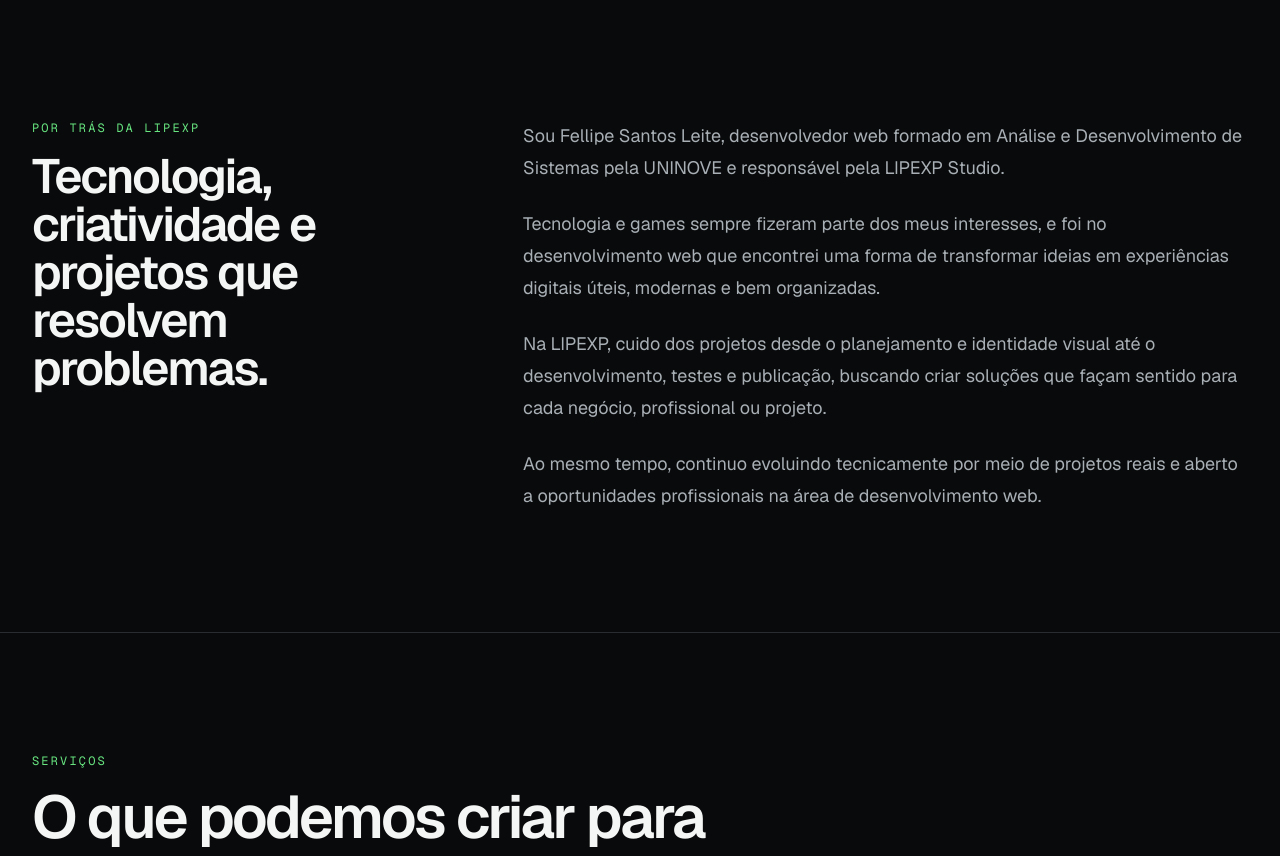
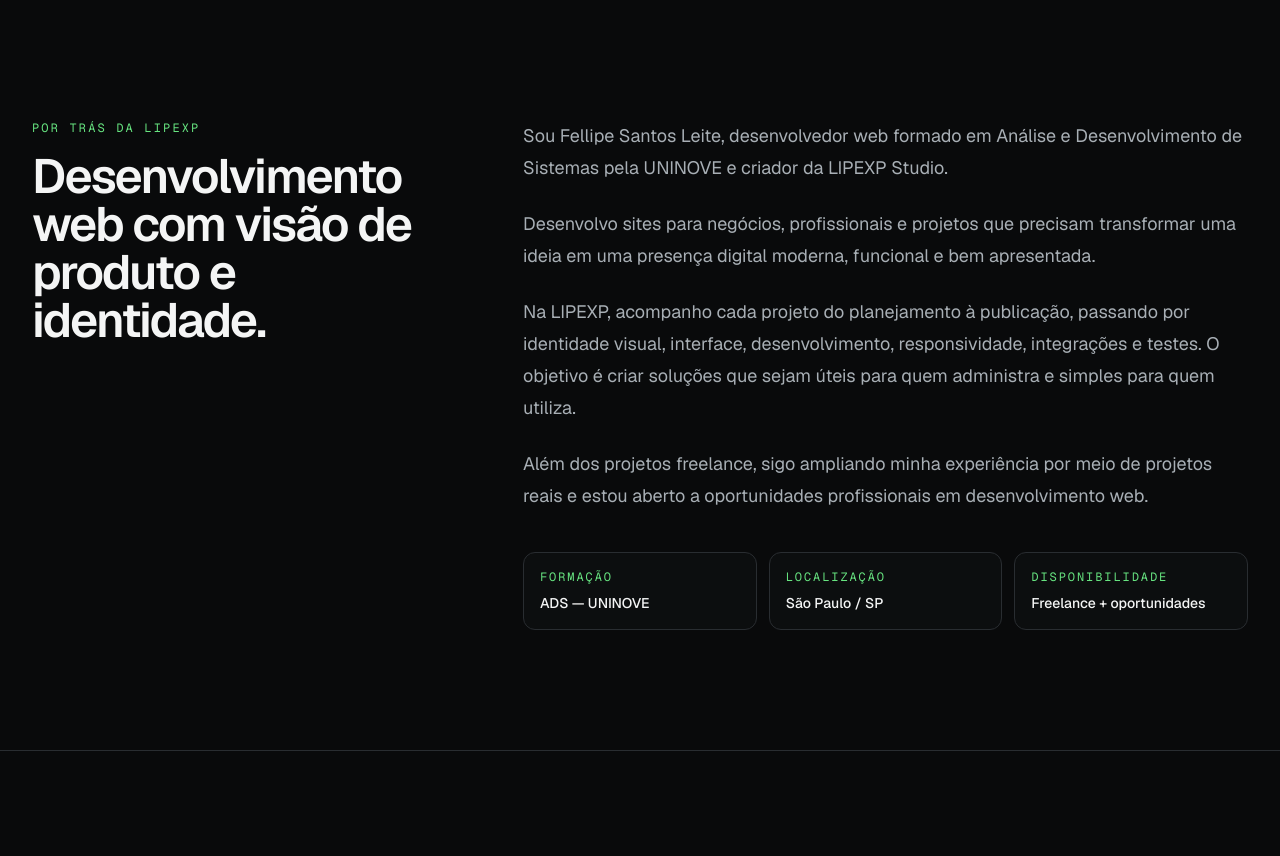
Before and after one commit to killLipe17/portfolio, a Next.js app: page / in a window 1280 px wide. Shown: the part 2960-3816 px from the top of the page. Built offline with nearby package versions, Linux system fonts and the light colour scheme.

Commit message:
feat: melhora secao sobre

```diff
--- a/components/home/about-section.tsx
+++ b/components/home/about-section.tsx
@@ -6,35 +6,64 @@
           <p className="section-eyebrow">Por trás da LIPEXP</p>
 
           <h2 className="mt-4 text-4xl font-semibold tracking-[-0.04em] sm:text-5xl">
-            Tecnologia, criatividade e projetos que resolvem problemas.
+            Desenvolvimento web com visão de produto e identidade.
           </h2>
         </div>
 
         <div className="space-y-6 text-lg leading-8 text-muted">
           <p>
             Sou Fellipe Santos Leite, desenvolvedor web formado em Análise e
-            Desenvolvimento de Sistemas pela UNINOVE e responsável pela
-            LIPEXP Studio.
+            Desenvolvimento de Sistemas pela UNINOVE e criador da LIPEXP
+            Studio.
           </p>
 
           <p>
-            Tecnologia e games sempre fizeram parte dos meus interesses, e foi
-            no desenvolvimento web que encontrei uma forma de transformar
-            ideias em experiências digitais úteis, modernas e bem organizadas.
+            Desenvolvo sites para negócios, profissionais e projetos que
+            precisam transformar uma ideia em uma presença digital moderna,
+            funcional e bem apresentada.
           </p>
 
           <p>
-            Na LIPEXP, cuido dos projetos desde o planejamento e identidade
-            visual até o desenvolvimento, testes e publicação, buscando criar
-            soluções que façam sentido para cada negócio, profissional ou
-            projeto.
+            Na LIPEXP, acompanho cada projeto do planejamento à publicação,
+            passando por identidade visual, interface, desenvolvimento,
+            responsividade, integrações e testes. O objetivo é criar soluções
+            que sejam úteis para quem administra e simples para quem utiliza.
           </p>
 
           <p>
-            Ao mesmo tempo, continuo evoluindo tecnicamente por meio de
-            projetos reais e aberto a oportunidades profissionais na área de
-            desenvolvimento web.
+            Além dos projetos freelance, sigo ampliando minha experiência por
+            meio de projetos reais e estou aberto a oportunidades profissionais
+            em desenvolvimento web.
           </p>
+
+          <div className="grid gap-3 pt-4 sm:grid-cols-3">
+            <div className="rounded-xl border border-border bg-surface/40 p-4">
+              <span className="block font-mono text-xs uppercase tracking-[0.16em] text-accent">
+                Formação
+              </span>
+              <strong className="mt-2 block text-sm font-medium text-foreground">
+                ADS — UNINOVE
+              </strong>
+            </div>
+
+            <div className="rounded-xl border border-border bg-surface/40 p-4">
+              <span className="block font-mono text-xs uppercase tracking-[0.16em] text-accent">
+                Localização
+              </span>
+              <strong className="mt-2 block text-sm font-medium text-foreground">
+                São Paulo / SP
+              </strong>
+            </div>
+
+            <div className="rounded-xl border border-border bg-surface/40 p-4">
+              <span className="block font-mono text-xs uppercase tracking-[0.16em] text-accent">
+                Disponibilidade
+              </span>
+              <strong className="mt-2 block text-sm font-medium text-foreground">
+                Freelance + oportunidades
+              </strong>
+            </div>
+          </div>
         </div>
       </div>
     </section>
```
